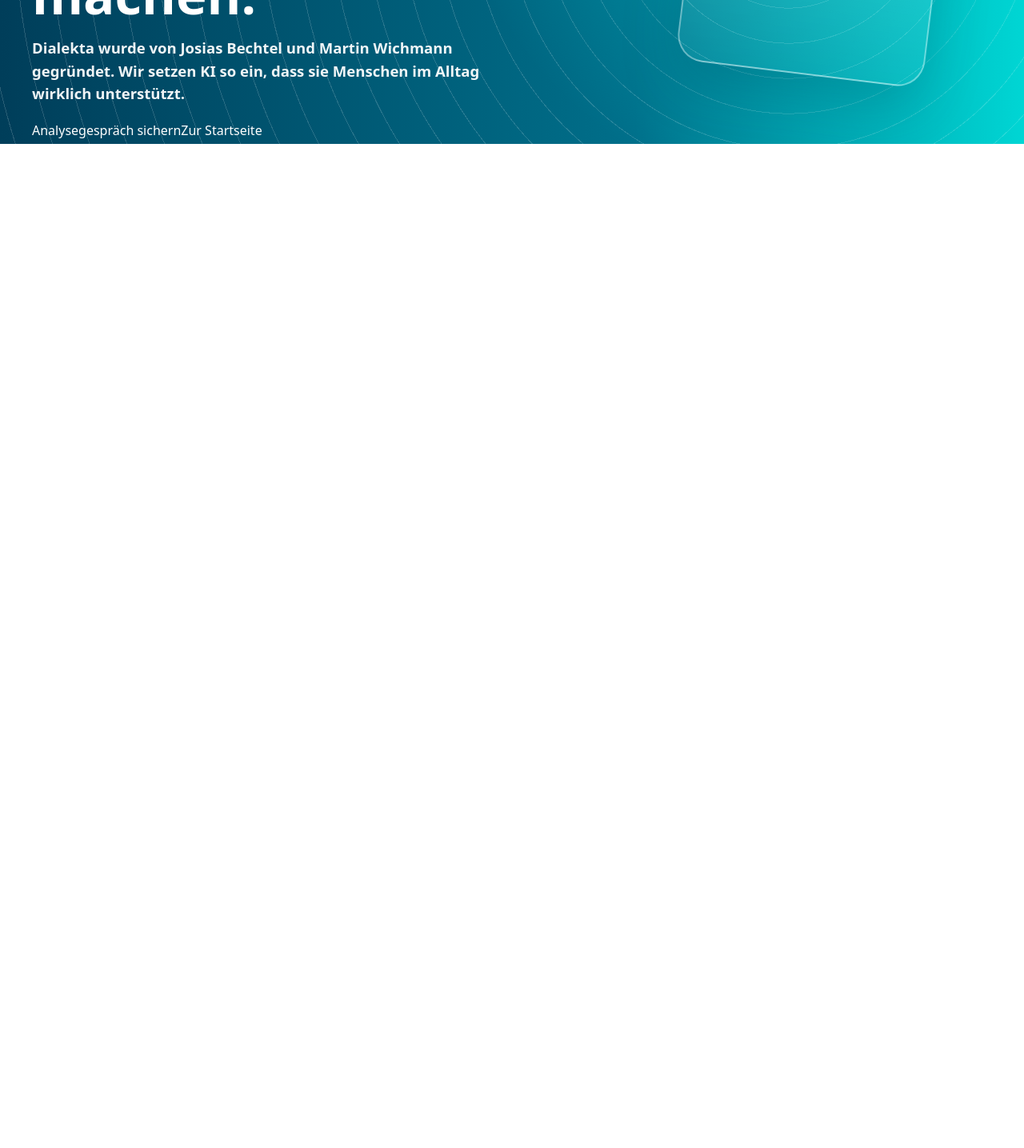
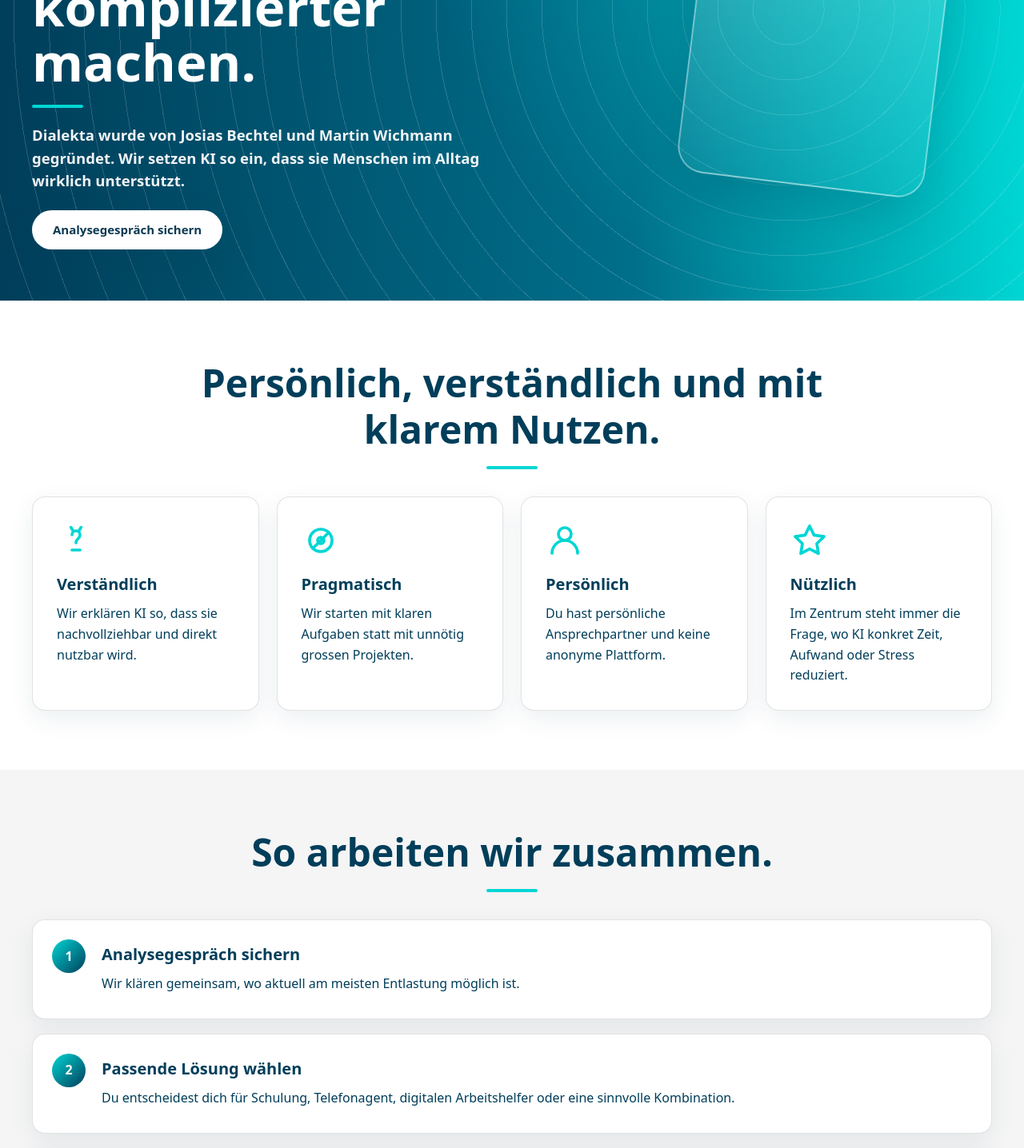
Before and after one commit to josiasbechtel/dialekta-webseite, a Next.js app: page /ueber-uns in a window 1280 px wide. Shown: the part 380-1816 px from the top of the page at 80% size. Before the commit the page ends 800 px from the top, so only its background shows below. Built offline with nearby package versions, Linux system fonts and the light colour scheme.

Commit message:
Rebuild about page

```diff
--- a/app/ueber-uns/page.tsx
+++ b/app/ueber-uns/page.tsx
@@ -1,5 +1,14 @@
 import Link from 'next/link'
+import { PageFrame } from '@/components/site-chrome'
+import { Card, Hero, SectionHead } from '@/components/ui'
+import { steps, values } from '@/lib/site'
 
 export default function UeberUnsPage() {
-  return <main className="page"><section className="hero compact"><div className="container"><p className="eyebrow">Über Dialekta</p><h1>KI soll entlasten - nicht komplizierter machen.</h1><p className="lead">Dialekta wurde von Josias Bechtel und Martin Wichmann gegründet. Wir setzen KI so ein, dass sie Menschen im Alltag wirklich unterstützt.</p><div className="actions"><Link className="button light" href="/kontakt">Analysegespräch sichern</Link><Link className="button ghost" href="/">Zur Startseite</Link></div></div></section></main>
+  return (
+    <PageFrame pageClass="page-ueber-uns">
+      <Hero image="/assets/img/hero-ueber-uns-v2.png" title={<>KI soll entlasten.<br />Nicht komplizierter machen.</>} lead="Dialekta wurde von Josias Bechtel und Martin Wichmann gegründet. Wir setzen KI so ein, dass sie Menschen im Alltag wirklich unterstützt." actions={[{ href: '/analysegespraech', label: 'Analysegespräch sichern' }]} />
+      <section className="section"><div className="container"><SectionHead title="Persönlich, verständlich und mit klarem Nutzen." /><div className="grid grid-4">{values.map(([title, text, icon]) => <Card icon={icon} key={title} title={title} text={text} />)}</div></div></section>
+      <section className="section section-muted"><div className="container"><SectionHead title="So arbeiten wir zusammen." /><div className="steps">{steps.map(([title, text]) => <article className="step" key={title}><h3>{title}</h3><p>{text}</p></article>)}</div><p style={{ textAlign: 'center', marginTop: 34 }}><Link className="btn btn-gradient" href="/analysegespraech">Kostenloses Analysegespräch sichern</Link></p></div></section>
+    </PageFrame>
+  )
 }
```
